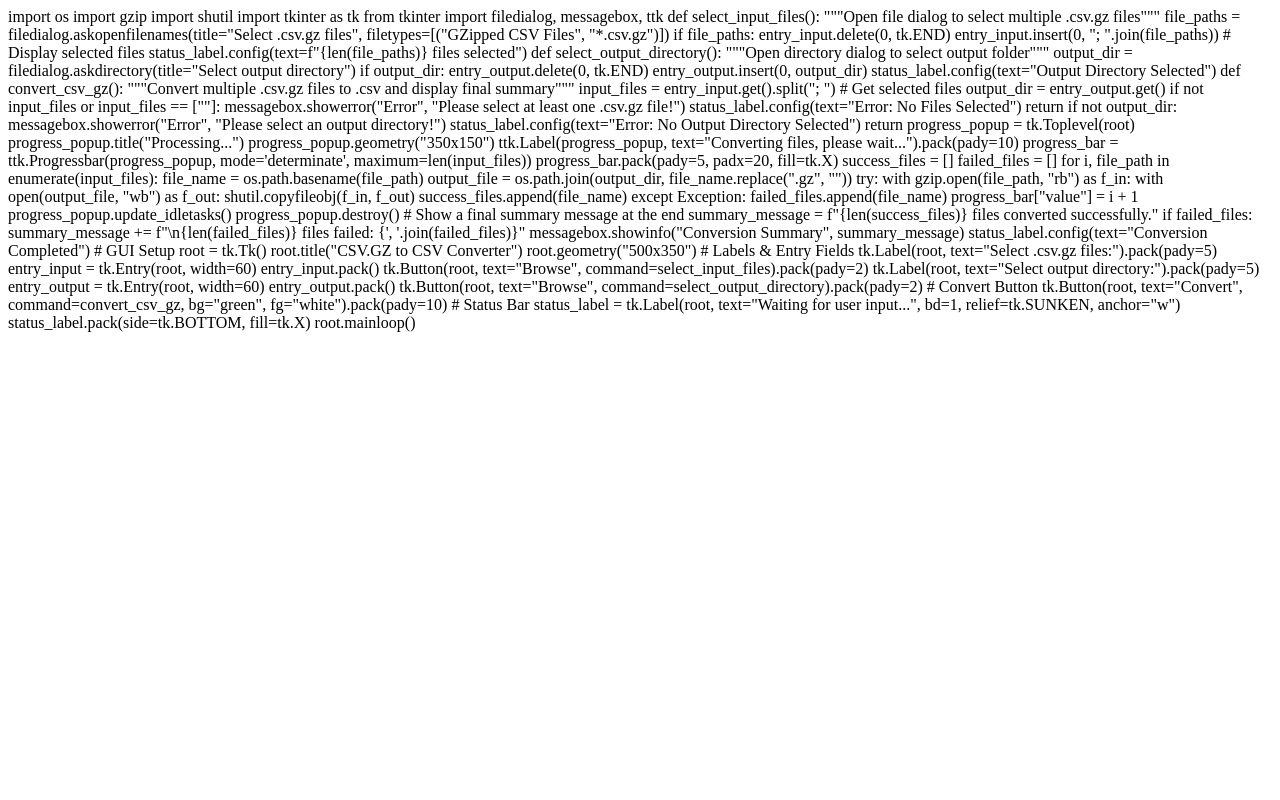
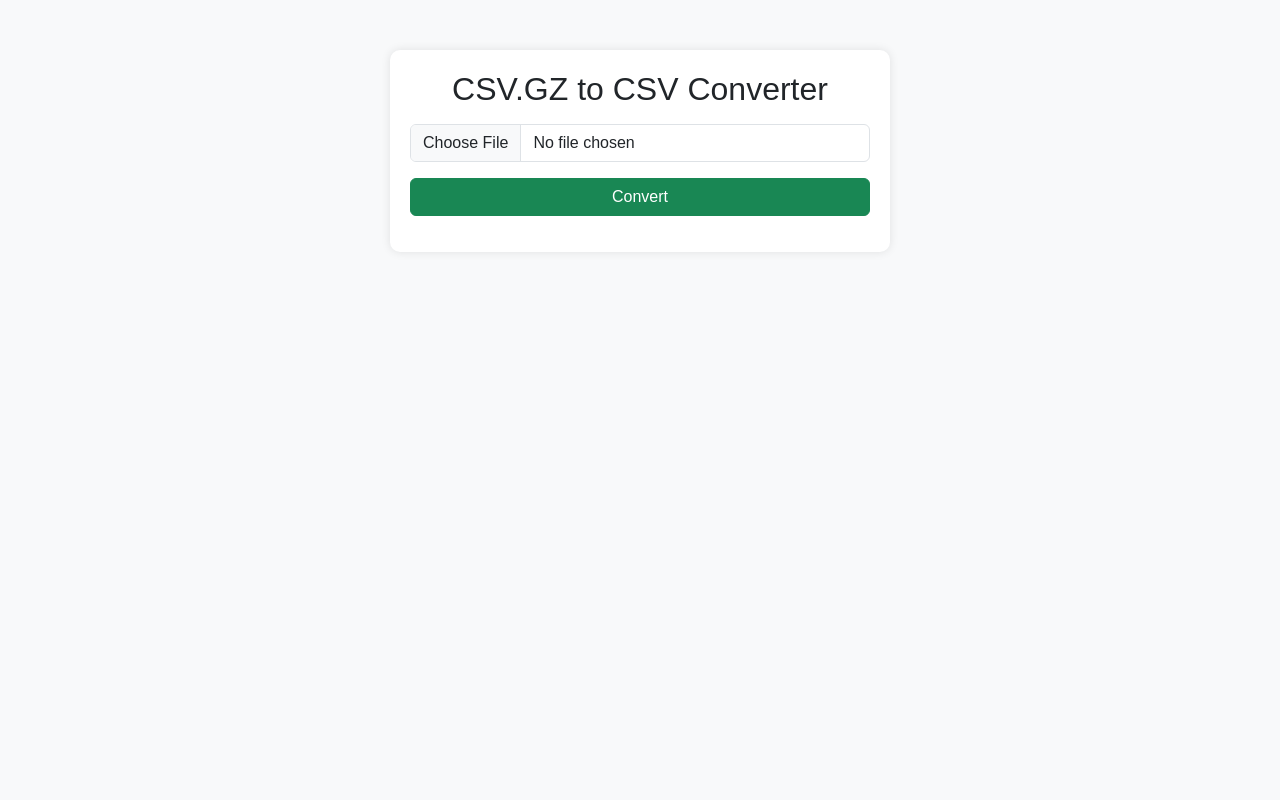
Before and after one commit to nandu26m/python_apps, a Flask app: page / in a window 1280 px wide. Run offline with Flask 3, Linux system fonts and the light colour scheme.

Commit message:
Update index.html

```diff
--- a/templates/index.html
+++ b/templates/index.html
@@ -1,98 +1,106 @@
-import os
-import gzip
-import shutil
-import tkinter as tk
-from tkinter import filedialog, messagebox, ttk
+<!DOCTYPE html>
+<html lang="en">
+<head>
+    <meta charset="UTF-8">
+    <meta name="viewport" content="width=device-width, initial-scale=1.0">
+    <title>CSV.GZ to CSV Converter</title>
+    <link href="https://cdn.jsdelivr.net/npm/bootstrap@5.3.0/dist/css/bootstrap.min.css" rel="stylesheet">
+    <script src="https://cdn.jsdelivr.net/npm/bootstrap@5.3.0/dist/js/bootstrap.bundle.min.js"></script>
+    <style>
+        body {
+            background-color: #f8f9fa;
+            font-family: Arial, sans-serif;
+        }
+        .container {
+            max-width: 500px;
+            margin-top: 50px;
+            background: white;
+            padding: 20px;
+            border-radius: 10px;
+            box-shadow: 0px 0px 10px rgba(0, 0, 0, 0.1);
+        }
+        .progress {
+            display: none;
+            margin-top: 10px;
+        }
+        .download-btn {
+            display: none;
+            margin-top: 15px;
+        }
+    </style>
+</head>
+<body>
 
-def select_input_files():
-    """Open file dialog to select multiple .csv.gz files"""
-    file_paths = filedialog.askopenfilenames(title="Select .csv.gz files",
-                                             filetypes=[("GZipped CSV Files", "*.csv.gz")])
-    if file_paths:
-        entry_input.delete(0, tk.END)
-        entry_input.insert(0, "; ".join(file_paths))  # Display selected files
-        status_label.config(text=f"{len(file_paths)} files selected")
+<div class="container text-center">
+    <h2 class="mb-3">CSV.GZ to CSV Converter</h2>
+    <form id="uploadForm">
+        <input type="file" class="form-control mb-3" name="file" id="fileInput" accept=".gz" required>
+        <button type="submit" class="btn btn-success w-100">Convert</button>
+    </form>
 
-def select_output_directory():
-    """Open directory dialog to select output folder"""
-    output_dir = filedialog.askdirectory(title="Select output directory")
-    if output_dir:
-        entry_output.delete(0, tk.END)
-        entry_output.insert(0, output_dir)
-        status_label.config(text="Output Directory Selected")
+    <div class="progress">
+        <div class="progress-bar progress-bar-striped progress-bar-animated" style="width: 0%" id="progressBar"></div>
+    </div>
 
-def convert_csv_gz():
-    """Convert multiple .csv.gz files to .csv and display final summary"""
-    input_files = entry_input.get().split("; ")  # Get selected files
-    output_dir = entry_output.get()
+    <p class="mt-3" id="status"></p>
 
-    if not input_files or input_files == [""]:
-        messagebox.showerror("Error", "Please select at least one .csv.gz file!")
-        status_label.config(text="Error: No Files Selected")
-        return
+    <a id="downloadLink" class="btn btn-primary download-btn" href="" download>Download Converted File</a>
+</div>
 
-    if not output_dir:
-        messagebox.showerror("Error", "Please select an output directory!")
-        status_label.config(text="Error: No Output Directory Selected")
-        return
+<script>
+    document.getElementById("uploadForm").addEventListener("submit", function(event) {
+        event.preventDefault();
+        const fileInput = document.getElementById("fileInput");
+        if (fileInput.files.length === 0) {
+            alert("Please select a file!");
+            return;
+        }
 
-    progress_popup = tk.Toplevel(root)
-    progress_popup.title("Processing...")
-    progress_popup.geometry("350x150")
-    ttk.Label(progress_popup, text="Converting files, please wait...").pack(pady=10)
+        let formData = new FormData();
+        formData.append("file", fileInput.files[0]);
 
-    progress_bar = ttk.Progressbar(progress_popup, mode='determinate', maximum=len(input_files))
-    progress_bar.pack(pady=5, padx=20, fill=tk.X)
+        let status = document.getElementById("status");
+        let downloadLink = document.getElementById("downloadLink");
+        let progressBar = document.getElementById("progressBar");
+        let progressContainer = document.querySelector(".progress");
 
-    success_files = []
-    failed_files = []
+        status.innerText = "Processing...";
+        progressContainer.style.display = "block";
+        progressBar.style.width = "0%";
+        downloadLink.style.display = "none";
 
-    for i, file_path in enumerate(input_files):
-        file_name = os.path.basename(file_path)
-        output_file = os.path.join(output_dir, file_name.replace(".gz", ""))
+        let interval = setInterval(() => {
+            let width = parseInt(progressBar.style.width);
+            if (width < 90) {
+                progressBar.style.width = (width + 10) + "%";
+            }
+        }, 500);
 
-        try:
-            with gzip.open(file_path, "rb") as f_in:
-                with open(output_file, "wb") as f_out:
-                    shutil.copyfileobj(f_in, f_out)
-            success_files.append(file_name)
-        except Exception:
-            failed_files.append(file_name)
+        fetch("/upload", {
+            method: "POST",
+            body: formData
+        })
+        .then(response => {
+            clearInterval(interval);
+            progressBar.style.width = "100%";
+            if (!response.ok) {
+                throw new Error("Conversion failed.");
+            }
+            return response.blob();
+        })
+        .then(blob => {
+            let url = window.URL.createObjectURL(blob);
+            downloadLink.href = url;
+            downloadLink.style.display = "block";
+            status.innerText = "Conversion complete! Click below to download.";
+        })
+        .catch(error => {
+            clearInterval(interval);
+            progressBar.style.width = "0%";
+            status.innerText = "Error: " + error.message;
+        });
+    });
+</script>
 
-        progress_bar["value"] = i + 1
-        progress_popup.update_idletasks()
-
-    progress_popup.destroy()
-
-    # Show a final summary message at the end
-    summary_message = f"{len(success_files)} files converted successfully."
-    if failed_files:
-        summary_message += f"\n{len(failed_files)} files failed: {', '.join(failed_files)}"
-
-    messagebox.showinfo("Conversion Summary", summary_message)
-    status_label.config(text="Conversion Completed")
-
-# GUI Setup
-root = tk.Tk()
-root.title("CSV.GZ to CSV Converter")
-root.geometry("500x350")
-
-# Labels & Entry Fields
-tk.Label(root, text="Select .csv.gz files:").pack(pady=5)
-entry_input = tk.Entry(root, width=60)
-entry_input.pack()
-tk.Button(root, text="Browse", command=select_input_files).pack(pady=2)
-
-tk.Label(root, text="Select output directory:").pack(pady=5)
-entry_output = tk.Entry(root, width=60)
-entry_output.pack()
-tk.Button(root, text="Browse", command=select_output_directory).pack(pady=2)
-
-# Convert Button
-tk.Button(root, text="Convert", command=convert_csv_gz, bg="green", fg="white").pack(pady=10)
-
-# Status Bar
-status_label = tk.Label(root, text="Waiting for user input...", bd=1, relief=tk.SUNKEN, anchor="w")
-status_label.pack(side=tk.BOTTOM, fill=tk.X)
-
-root.mainloop()
+</body>
+</html>
```
